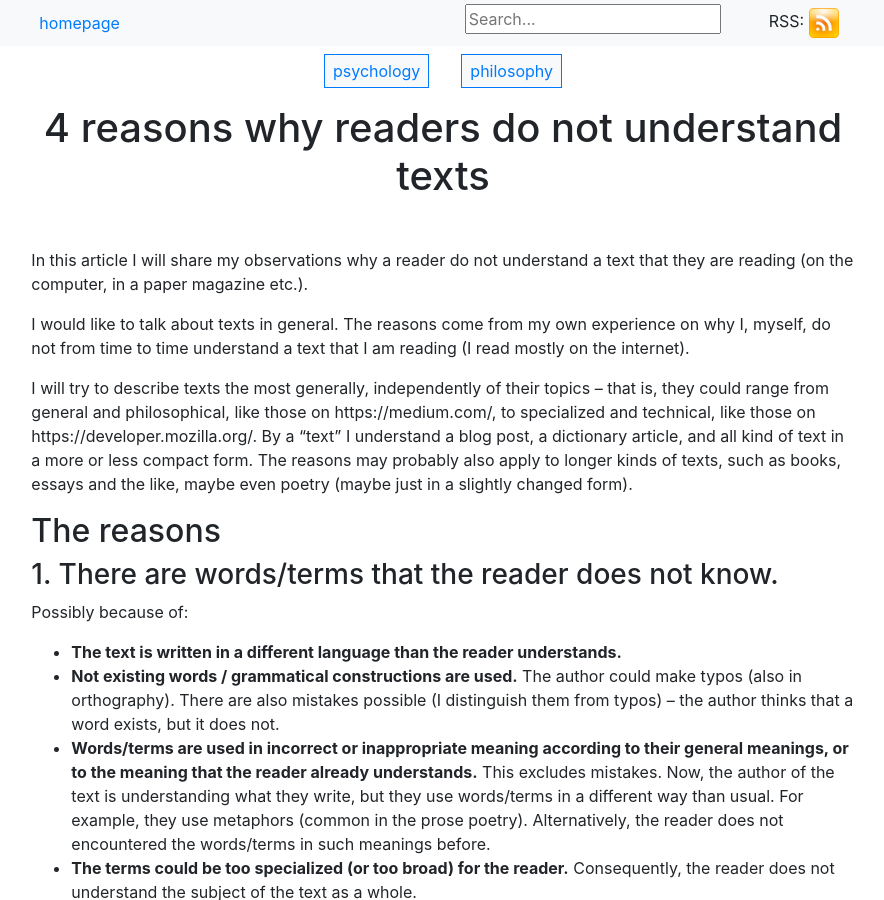
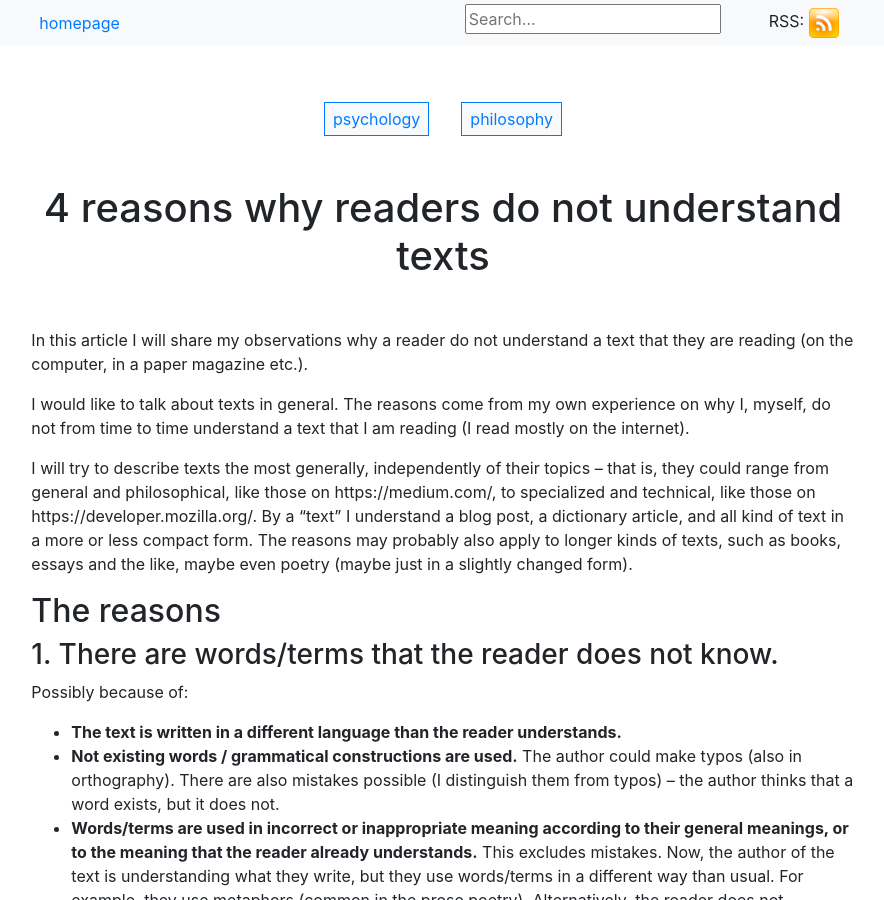
Before and after one commit to DevSilv/DevSilv.github.io, a Jekyll site: the page built from _posts/2018/10/03/2018-10-03-4-reasons-why-readers-do-not-understand-texts.md, in a window 1280 px wide and 900 px high. Shown: the whole window, without its empty margins (197-1081 px from the left). Built offline with Jekyll 4.4.1, drawn with Linux system fonts in a browser that asks for light colours.

Commit message:
Enhance margins sizes in post title and section titles

```diff
--- a/_layouts/post.html
+++ b/_layouts/post.html
@@ -1,9 +1,8 @@
 ---
 layout: page
-postcss: "/css/post.css"
 ---
 
-<article class="col-sm-8">
+<article class="col-sm-8 mt-5">
     <ul class="d-flex justify-content-center list-unstyled">
         {% if page.tags %}
             {% for tag in page.tags %}
@@ -13,6 +12,6 @@ postcss: "/css/post.css"
             {% endfor %}
         {% endif %}
     </ul>
-    <h1 class="text-center mb-5">{{ page.title }}</h1>
+    <h1 class="text-center mb-5 mt-5">{{ page.title }}</h1>
     {{ content }}
 </article>
```
